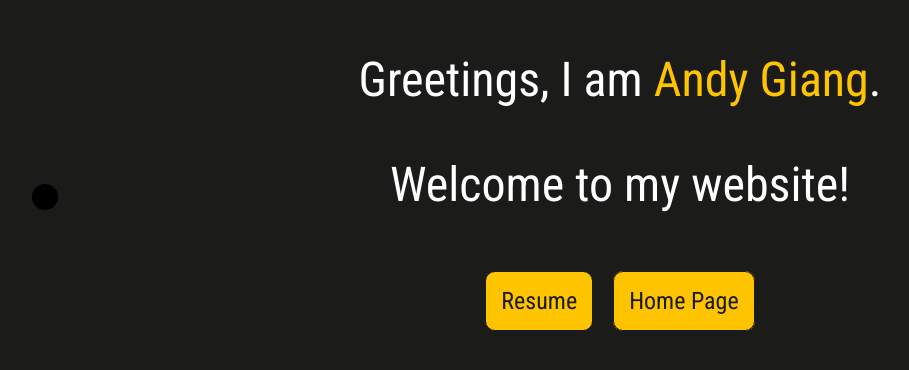
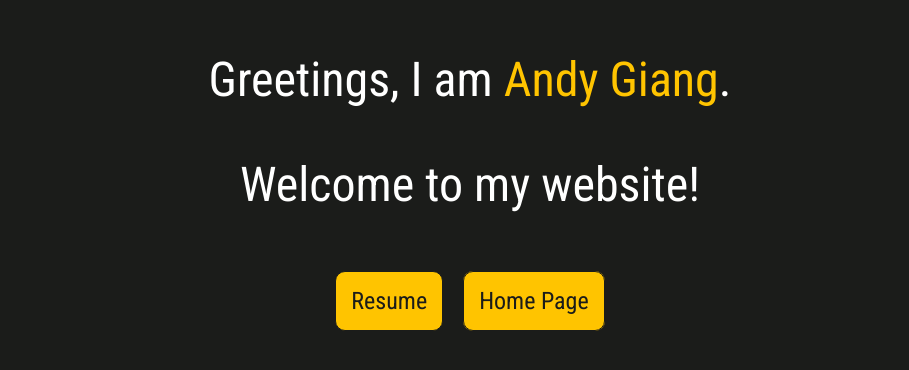
Before and after one commit to AndyCandyMandy/resume-website, a React (Create React App) app in the folder client/: page / in a window 1280 px wide. Shown: the part 228-598 px from the top of the page, without its empty margins (170-1079 px from the left). Built offline with nearby package versions, Linux system fonts and the light colour scheme.

Commit message:
Did some work on Canvas but it brought up more issues
- Commented out the canvas tag
- Need to practice canvas on a separate project to practice

```diff
--- a/client/src/App.css
+++ b/client/src/App.css
@@ -1,10 +1,11 @@
 body {
-  background-color: #1b1c1a;
+  background-color: #1b1c1a;;
 }
 
 /* CSS Elements intented for the landing page */
 .landingBody {
-  background-color: #1b1c1a;
+  background-color: none;
+  height: 100%;
 
   margin: 0;
   height: 100vh;
@@ -38,6 +39,22 @@ body {
 
 .landingBtn:hover {
   background-color: #574610;
+}
+
+.landingCanvas {
+  position: absolute;
+  top: 0;
+  left: 0;
+  border: 1px solid red;
+
+  margin: 0px;
+  padding: 0;
+  display: block;
+  z-index: -1;
+}
+
+.landingBody .landingCanvas, #overlay {
+  position: absolute;
 }
 
 /* CSS Elements intented for the home page ------------------------------------------------------------------------*/
--- a/client/src/components/canvas.js
+++ b/client/src/components/canvas.js
@@ -4,31 +4,26 @@ const Canvas = props => {
 
     const canvasRef = useRef(null);
 
-    const draw = (ctx, frameCount) => {
+    const draw = (ctx) => {
         ctx.clearRect(0, 0, ctx.canvas.width, ctx.canvas.height);
+
         ctx.fillStyle = "black";
-        ctx.beginPath();
-
-
-        ctx.arc(50, 100, 20*Math.sin(frameCount*0.05)**2, 0, 2*Math.PI);
+        ctx.rect(ctx.canvas.width/2, ctx.canvas.height/2, 50, 50);
         ctx.fill();
     }
 
     useEffect(() => {
         const canvas = canvasRef.current;
         const context = canvas.getContext("2d");
-        let frameCount = 0;
-        let animationFrameId;
 
-        const render = () => {
-            frameCount++;
-            draw(context, frameCount);
-            animationFrameId = window.requestAnimationFrame(render);
-        }
-        render()
+        const resizeCanvas = () => {
+            canvas.width = window.innerWidth;
+            canvas.height = window.innerHeight;
+            draw(context)
+        };
+        window.addEventListener("resize", resizeCanvas);
 
-
-
+        resizeCanvas();
         draw(context);
     }, [draw])
 
--- a/client/src/pages/landingPage.js
+++ b/client/src/pages/landingPage.js
@@ -6,16 +6,14 @@ function App() {
     <div>
         <main className="landingBody">
 
-          <Canvas>
-
-          </Canvas>
+          {/* <Canvas className="landingCanvas"></Canvas> */}
 
           <div className="landingHeader">
+
             <p>Greetings, I am <span style={{ color: "#ffc400" }}>Andy Giang</span>.</p>
             <p>Welcome to my website!</p>
             <button className="landingBtn">Resume</button>
             <Link className="landingBtn" to="/homePage">Home Page</Link>
-
 
           </div>
 
```
